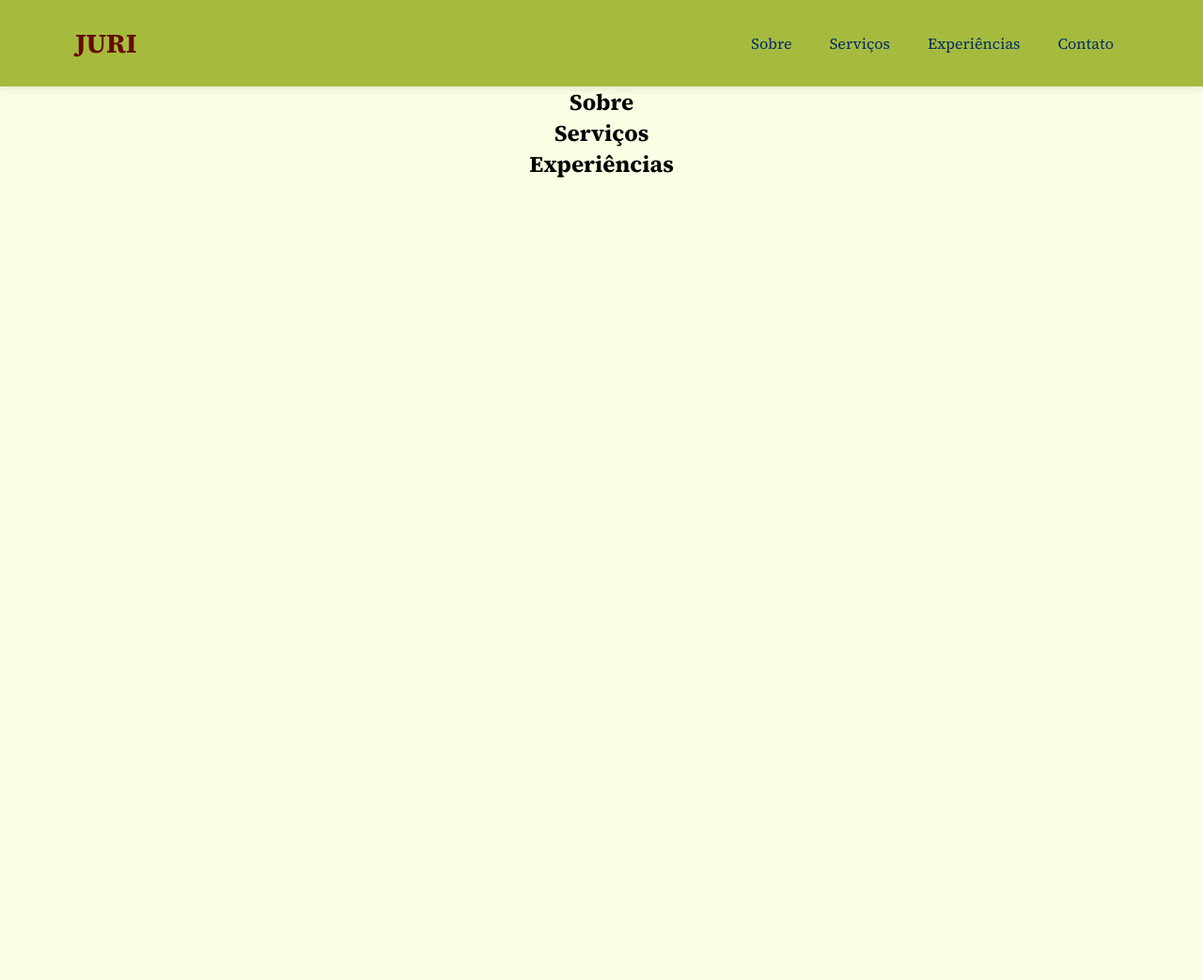
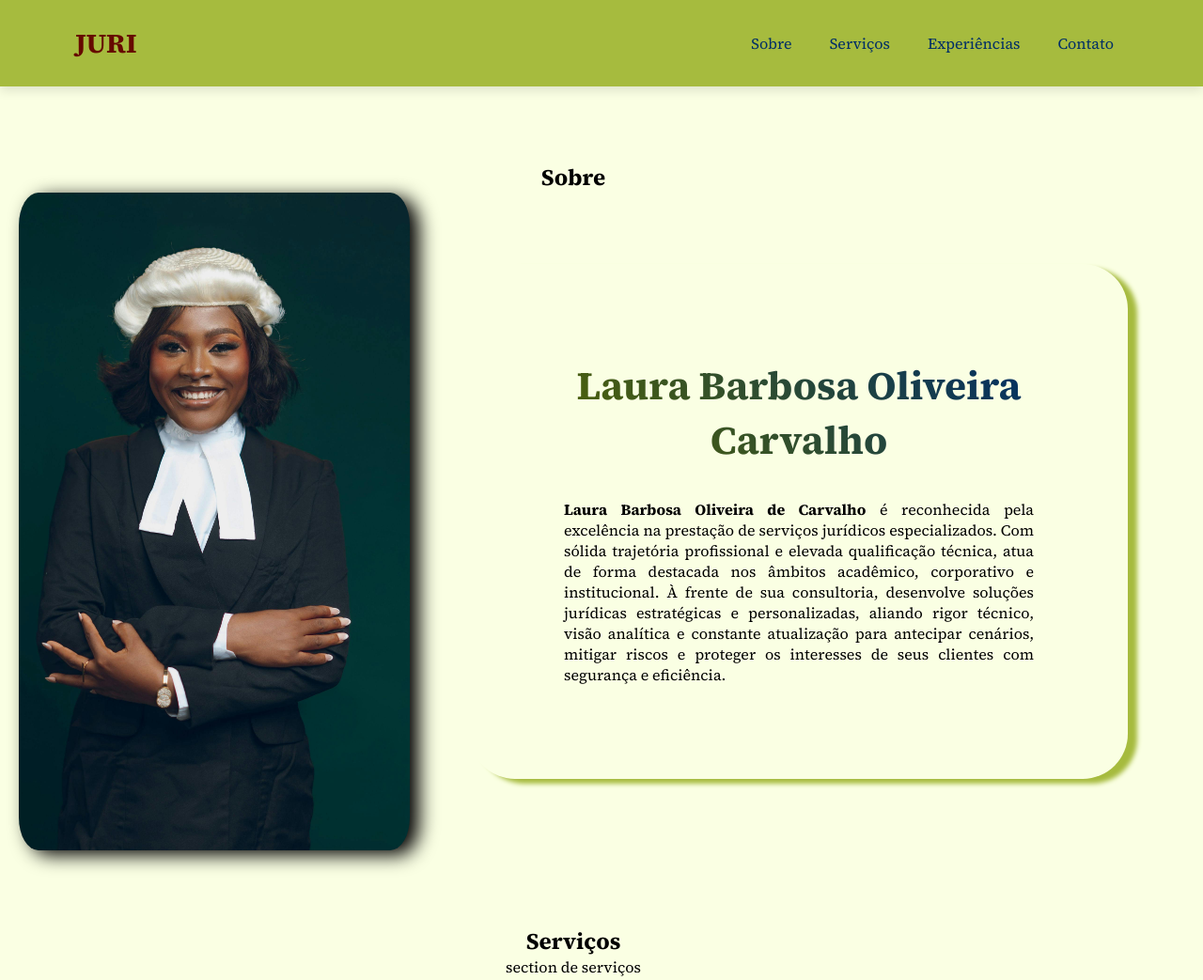
Before and after one commit to Luiz-Fernando-Policarpo-Leandro/Site-juridico, a plain HTML site: page index.html in a window 1280 px wide. Shown: the top 1043 px of the page at 94% size. Before the commit the page ends 800 px from the top, so only its background shows below. Drawn offline with Linux system fonts and the light colour scheme.

Commit message:
object fit img

```diff
--- a/assets/style/style.css
+++ b/assets/style/style.css
@@ -1,16 +1,16 @@
-@import url('https://fonts.googleapis.com/css2?family=Source+Serif+4:ital,opsz,wght@0,8..60,200..900;1,8..60,200..900&display=swap');
+@import url("https://fonts.googleapis.com/css2?family=Source+Serif+4:ital,opsz,wght@0,8..60,200..900;1,8..60,200..900&display=swap");
 
 :root {
-  --cor-primaria: #A6BB3E;
+  --cor-primaria: #a6bb3e;
   --cor-secundaria: #660900;
-  --cor-texto: #002E66;
+  --cor-texto: #002e66;
   --cor-fundo: #faffe3;
   --cor-hover: #566700;
   --cor-branco: #ffffff;
 }
 
 * {
-font-family: 'Source Serif 4', serif;
+  font-family: "Source Serif 4", serif;
   margin: 0;
   padding: 0;
   box-sizing: border-box;
@@ -27,29 +27,15 @@ justify-content: space-between;
   background-color: var(--cor-primaria);
   margin: 0 auto;
   padding: 20px 80px;
+  box-shadow: 0 5px 10px rgb(0, 0, 0, 0.1);
 }
 
-h1,h2,h3,h4 {
+h1,
+h2,
+h3,
+h4,
+p {
   text-align: center;
-}
-
-.logo h1{
-color: var(--cor-secundaria);
-text-transform: uppercase;
-}
-
-.navbar ul{
-display: flex;
-list-style-type: none;
-}
-
-.navbar li {
-margin-left: 10px;
-}
-
-a {
-text-decoration: none;
-color: var(--cor-texto);
 }
 
 .navbar a {
@@ -58,43 +44,22 @@ text-align: center;
   padding: 15px;
 }
 
-.nav-links a:hover{
+.nav-links a:hover {
   color: var(--cor-branco);
   background-color: var(--cor-hover);
   border: none solid 10px;
   border-radius: 20px;
+  padding: 15px 20px;
 }
 
-main {
-margin: 0 20px 0 20px;
-}
-
-body {
-  background-color: #faffe3;
-}
-
-header {
-  display: flex;
-  align-items: center;
-  justify-content: space-between;
-  background-color: #A6BB3E;
-  margin: 0 auto;
-  padding: 20px 80px;
-  box-shadow: 0 2px 10px rgb(0, 0, 0 , 0.1);
-}
-
-h1,h2,h3,h4 {
-  text-align: center;
-}
-
-.logo h1{
-  color: #660900;
+.logo h1 {
+  color: var(--cor-secundaria);
   text-transform: uppercase;
   font-weight: 700;
   font-size: 1.8rem;
 }
 
-.navbar ul{
+.navbar ul {
   display: flex;
   list-style-type: none;
 }
@@ -106,27 +71,63 @@ h1,h2,h3,h4 {
 a {
   transition: all 0.3s ease;
   text-decoration: none;
-  color: #002E66;
-}
-
-.navbar a {
-  display: block;
-  text-align: center;
-  padding: 15px;
-}
-
-.nav-links a:hover{
-  color: #ffffff;
-  background-color: #91a336;
-  border: none solid 10px;
-  border-radius: 8px;
-  padding: 15px 20px;
+  color: var(--cor-texto);
 }
 
 main {
-  margin: 0 20px 0 20px;
+  margin: 0 80px 0 20px;
 }
 
+section {
+  margin: 80px auto 80px auto;
+}
+
+#sobre .container {
+  display: flex;
+  justify-content: center;
+  gap: 64px;
+  align-items: center;
+
+}
+
+.name-and-info {
+  display: flex;
+  flex-direction: column;
+  box-shadow: 10px 5px 5px var(--cor-primaria);
+  max-width: 700px;
+  gap: 34px;
+  padding: 100px;
+  border-radius: 48px;
+}
+
+.image-container {
+  display: flex;
+  overflow: hidden;
+  justify-content:center;
+  align-items:flex-start;
+  border-radius: 5%;
+  width: 500px;
+  height: 700px;
+  filter: drop-shadow(10px 5px 10px black);
+}
+
+.image-container img {
+  zoom: 25%;
+  object-fit: fill;
+}
+
+.name-and-info h2 {
+  font-size: 42px;
+  background: linear-gradient(45deg, var(--cor-hover), var(--cor-texto));
+  -webkit-background-clip: text;
+  background-clip: text;
+  -webkit-text-fill-color: transparent;
+  color: transparent;
+}
+
+.name-and-info p {
+  text-align: justify;
+}
 
 @media (max-width: 768px) {
   header {
@@ -135,7 +136,7 @@ main {
     padding: 20px;
   }
 
-  .navbar ul{
+  .navbar ul {
     flex-direction: column;
     margin-top: 20px;
   }
@@ -143,5 +144,4 @@ main {
   .nav-links li {
     margin: 5px 0;
   }
-
 }
--- a/index.html
+++ b/index.html
@@ -14,26 +14,56 @@
       </div>
       <nav class="navbar">
         <ul class="nav-links">
-          <li><a href="#">Sobre</a></li>
-          <li><a href="#">Serviços</a></li>
-          <li><a href="#">Experiências</a></li>
-          <li><a href="#">Contato</a></li>
+          <li><a href="#sobre">Sobre</a></li>
+          <li><a href="#servico">Serviços</a></li>
+          <li><a href="#experiencia">Experiências</a></li>
+          <li><a href="#contato">Contato</a></li>
         </ul>
       </nav>
     </header>
 
     <main>
-      <section>
+      <section id="sobre">
         <h1>Sobre</h1>
-        <p></p>
+        <div class="container">
+          <div class="image-container">
+            <img
+              src="/assets/imgs/pexels-khaliifah-hussein-1904370898-34078739.jpg"
+            />
+          </div>
+          <div class="name-and-info">
+            <h2>Laura Barbosa Oliveira Carvalho</h2>
+            <p>
+              <strong>Laura Barbosa Oliveira de Carvalho</strong> é reconhecida
+              pela excelência na prestação de serviços jurídicos especializados.
+              Com sólida trajetória profissional e elevada qualificação técnica,
+              atua de forma destacada nos âmbitos acadêmico, corporativo e
+              institucional. À frente de sua consultoria, desenvolve soluções
+              jurídicas estratégicas e personalizadas, aliando rigor técnico,
+              visão analítica e constante atualização para antecipar cenários,
+              mitigar riscos e proteger os interesses de seus clientes com
+              segurança e eficiência.
+            </p>
+          </div>
+        </div>
       </section>
-      <section>
+
+      <section id="servico">
         <h1>Serviços</h1>
+        <p>section de serviços</p>
       </section>
-      <section>
+
+      <section id="experiencia">
         <h1>Experiências</h1>
+        <p>section de Experiências</p>
+      </section>
+
+      <section id="contato">
+        <h1>Contato</h1>
+        <p>section de Contato</p>
       </section>
     </main>
+
     <footer></footer>
   </body>
 </html>
```
Also changed, not shown: assets/imgs/pexels-khaliifah-hussein-1904370898-34078739.jpg (added), assets/imgs/pexels-khaliifah-hussein-1904370898-34078747.jpg (added). Lines whose indentation alone changed are shown as unchanged.
